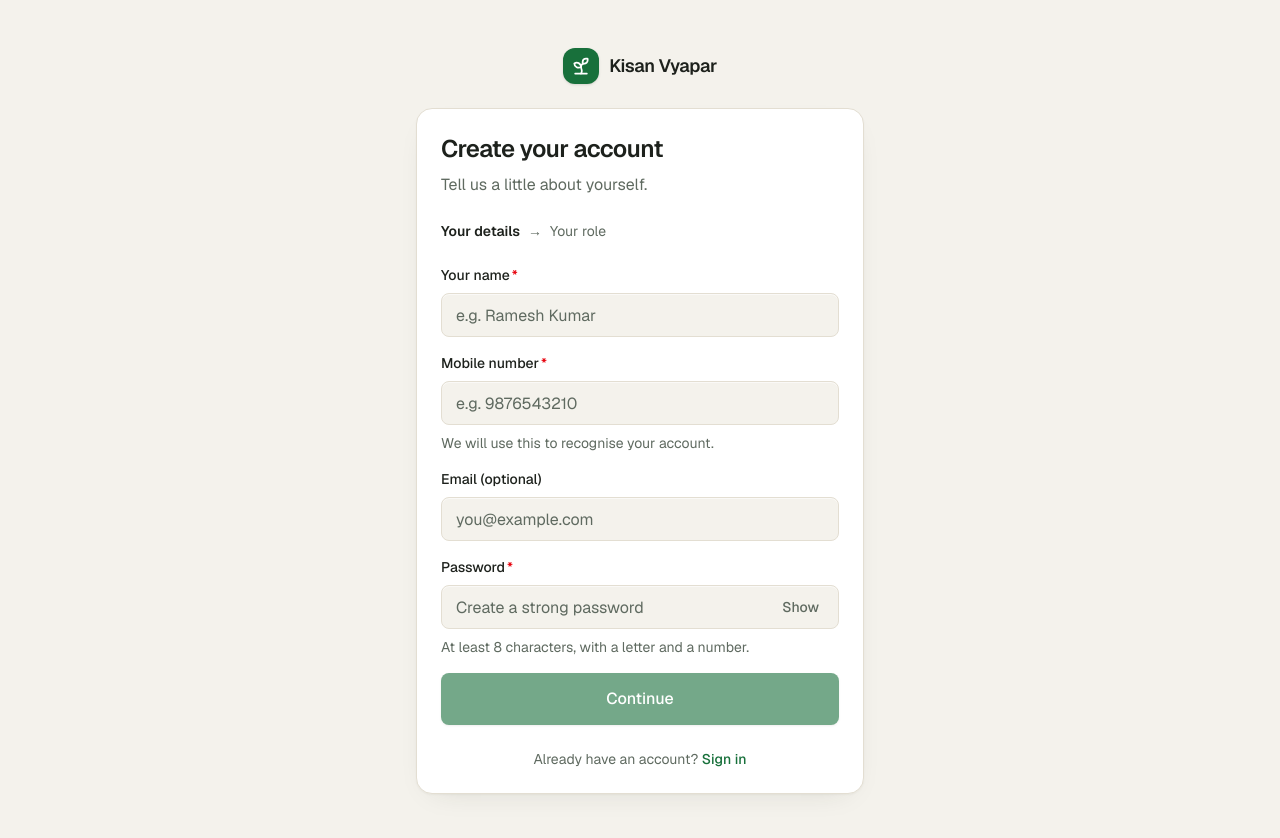
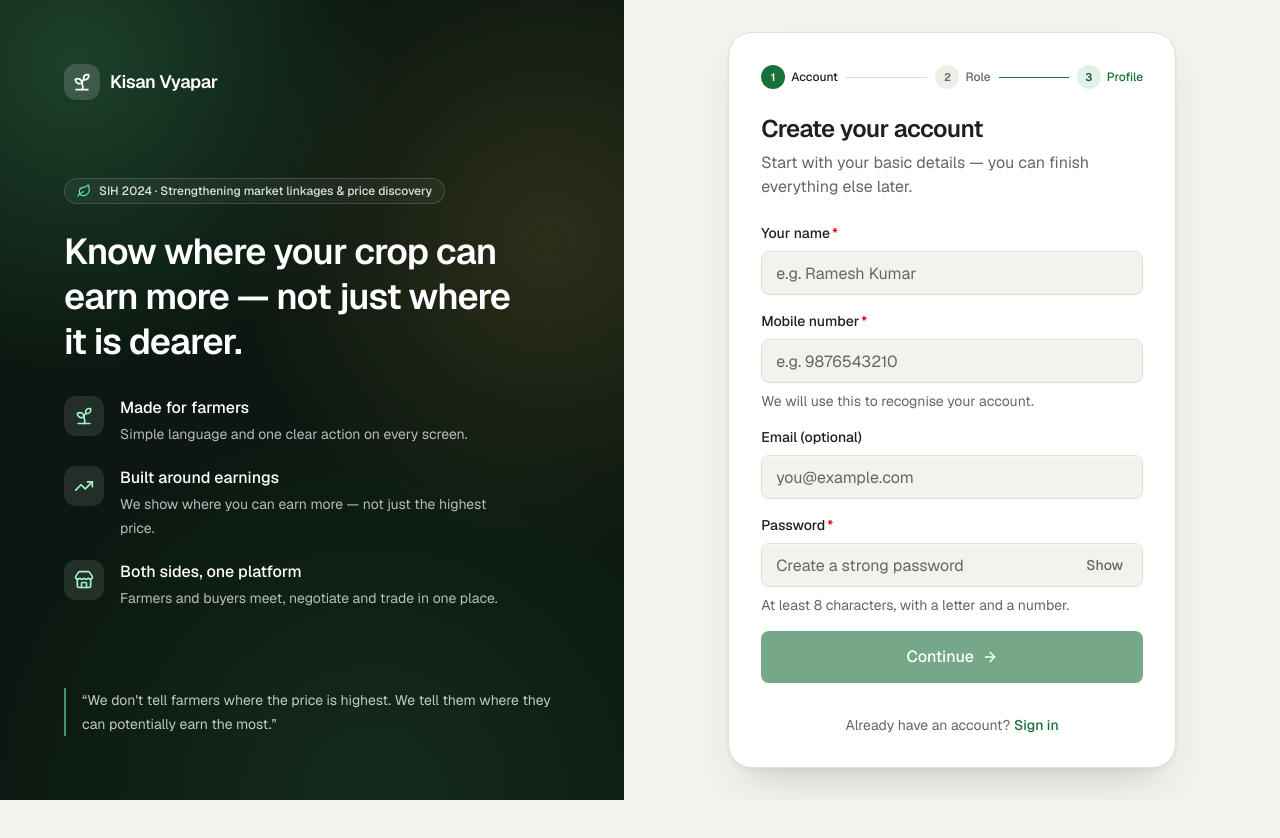
Before and after one commit to MohammedAsimGit/Kisan-Vyapar, a Next.js app: page /auth/register in a window 1280 px wide. Shown: the top 838 px of the page. After the commit the page ends 800 px from the top, so only its background shows below. Built offline with nearby package versions, Linux system fonts and the light colour scheme.

Commit message:
style: redesign authentication experience

```diff
--- a/src/app/auth/register/page.tsx
+++ b/src/app/auth/register/page.tsx
@@ -1,6 +1,5 @@
 import type { Metadata } from "next";
-import { AuthCardContainer, Card } from "@/components/ui";
-import { Brand } from "@/components/shared/brand";
+import { AuthLayout } from "@/components/auth/auth-layout";
 import { RegisterForm } from "@/components/auth/register-form";
 
 export const metadata: Metadata = {
@@ -9,13 +8,10 @@
 
 export default function RegisterPage() {
   return (
-    <AuthCardContainer>
-      <div className="mb-6 flex justify-center">
-        <Brand />
+    <AuthLayout>
+      <div className="rounded-3xl border border-border bg-surface p-6 shadow-raised sm:p-8">
+        <RegisterForm />
       </div>
-      <Card>
-        <RegisterForm />
-      </Card>
-    </AuthCardContainer>
+    </AuthLayout>
   );
 }
--- /dev/null
+++ b/src/components/auth/auth-layout.tsx
@@ -0,0 +1,79 @@
+import { Leaf, Sprout, Store, TrendingUp } from "lucide-react";
+import { Brand } from "@/components/shared/brand";
+
+const HIGHLIGHTS = [
+  {
+    icon: Sprout,
+    title: "Made for farmers",
+    body: "Simple language and one clear action on every screen.",
+  },
+  {
+    icon: TrendingUp,
+    title: "Built around earnings",
+    body: "We show where you can earn more — not just the highest price.",
+  },
+  {
+    icon: Store,
+    title: "Both sides, one platform",
+    body: "Farmers and buyers meet, negotiate and trade in one place.",
+  },
+];
+
+export function AuthLayout({ children }: { children: React.ReactNode }) {
+  return (
+    <div className="min-h-dvh lg:grid lg:grid-cols-[minmax(0,1fr)_minmax(0,1.05fr)]">
+      {/* Visual panel (desktop) */}
+      <aside className="relative hidden overflow-hidden bg-[#0b1710] text-white lg:flex lg:flex-col lg:justify-between lg:p-12 xl:p-16">
+        <div
+          aria-hidden="true"
+          className="pointer-events-none absolute inset-0"
+          style={{
+            backgroundImage:
+              "radial-gradient(circle at 12% 8%, rgba(80,190,120,0.25) 0, transparent 34%), radial-gradient(circle at 88% 30%, rgba(217,166,72,0.16) 0, transparent 40%), radial-gradient(circle at 60% 100%, rgba(80,190,120,0.12) 0, transparent 45%)",
+          }}
+        />
+        <div className="relative">
+          <Brand tone="light" />
+        </div>
+
+        <div className="relative max-w-md">
+          <p className="inline-flex items-center gap-2 rounded-full border border-white/15 bg-white/5 px-3 py-1 text-xs font-medium text-white/85">
+            <Leaf className="size-3.5 text-emerald-300" />
+            SIH 2024 · Strengthening market linkages &amp; price discovery
+          </p>
+          <h2 className="mt-6 text-3xl font-semibold leading-tight tracking-tight xl:text-4xl">
+            Know where your crop can earn more — not just where it is dearer.
+          </h2>
+          <ul className="mt-8 space-y-5">
+            {HIGHLIGHTS.map((item) => (
+              <li key={item.title} className="flex items-start gap-4">
+                <span className="inline-flex size-10 shrink-0 items-center justify-center rounded-xl bg-white/10 text-emerald-200">
+                  <item.icon className="size-5" />
+                </span>
+                <div>
+                  <p className="font-medium text-white">{item.title}</p>
+                  <p className="mt-0.5 text-sm leading-6 text-white/70">{item.body}</p>
+                </div>
+              </li>
+            ))}
+          </ul>
+        </div>
+
+        <blockquote className="relative border-l-2 border-emerald-300/60 pl-4 text-sm leading-6 text-white/75">
+          “We don&apos;t tell farmers where the price is highest. We tell them where
+          they can potentially earn the most.”
+        </blockquote>
+      </aside>
+
+      {/* Form panel */}
+      <main className="relative flex flex-col bg-background">
+        <div className="flex items-center justify-center pt-6 lg:hidden">
+          <Brand />
+        </div>
+        <div className="flex flex-1 items-center justify-center px-4 py-8 sm:px-8 lg:px-12">
+          <div className="w-full max-w-md">{children}</div>
+        </div>
+      </main>
+    </div>
+  );
+}
--- a/src/components/auth/register-form.tsx
+++ b/src/components/auth/register-form.tsx
@@ -3,14 +3,11 @@
 import { useState } from "react";
 import Link from "next/link";
 import { useRouter } from "next/navigation";
+import { ArrowLeft, ArrowRight, Store, Wheat } from "lucide-react";
 import { USER_ROLES, type UserRole } from "@/constants/roles";
 import { postJson, ApiRequestError } from "@/lib/client/fetch-json";
-import {
-  Alert,
-  Button,
-  Field,
-  Input,
-} from "@/components/ui";
+import { cn } from "@/lib/utils/cn";
+import { Alert, Button, Field, Input } from "@/components/ui";
 
 interface RegisterPayload {
   fullName: string;
@@ -22,6 +19,7 @@
 
 interface RoleOption {
   role: UserRole;
+  icon: typeof Wheat;
   title: string;
   description: string;
 }
@@ -29,13 +27,15 @@
 const ROLE_OPTIONS: RoleOption[] = [
   {
     role: USER_ROLES.FARMER,
-    title: "Farmer",
-    description: "I want to sell my produce.",
+    icon: Wheat,
+    title: "I'm a Farmer",
+    description: "Sell your produce and discover better market opportunities.",
   },
   {
     role: USER_ROLES.VENDOR,
-    title: "Vendor",
-    description: "I want to buy agricultural produce.",
+    icon: Store,
+    title: "I'm a Buyer",
+    description: "Find farmers and source the produce you need.",
   },
 ];
 
@@ -51,6 +51,7 @@
   const [email, setEmail] = useState("");
   const [password, setPassword] = useState("");
   const [showPassword, setShowPassword] = useState(false);
+  const [selectedRole, setSelectedRole] = useState<UserRole | null>(null);
   const [submitting, setSubmitting] = useState(false);
   const [error, setError] = useState<string | null>(null);
 
@@ -76,7 +77,7 @@
 
   const canContinue = nameOk && phoneOk && passwordOk;
 
-  async function handleRoleChoose(role: UserRole) {
+  async function submitRegistration(role: UserRole) {
     setError(null);
     setSubmitting(true);
 
@@ -103,22 +104,78 @@
     }
   }
 
+  const actionLabel = !selectedRole
+    ? "Choose a role to continue"
+    : selectedRole === USER_ROLES.FARMER
+      ? "Create my farmer account"
+      : "Create my buyer account";
+
   return (
     <div className="space-y-6">
-      <div className="space-y-2">
-        <h1 className="text-2xl font-semibold tracking-tight">Create your account</h1>
+      {/* Progress */}
+      <ol className="flex items-center gap-1" aria-label="Progress">
+        {[
+          { index: 1, label: "Account" },
+          { index: 2, label: "Role" },
+          { index: 3, label: "Profile" },
+        ].map((item, position) => {
+          const reached = step >= item.index || item.index === 3;
+          const current = step === item.index;
+          return (
+            <li
+              key={item.label}
+              className={cn("flex items-center gap-1", position > 0 && "flex-1")}
+            >
+              {position > 0 ? (
+                <span
+                  aria-hidden="true"
+                  className={cn(
+                    "mx-1 h-px flex-1",
+                    reached ? "bg-primary" : "bg-border",
+                  )}
+                />
+              ) : null}
+              <span
+                aria-current={current ? "step" : undefined}
+                className={cn(
+                  "inline-flex items-center gap-1.5 whitespace-nowrap text-xs font-medium",
+                  current
+                    ? "text-foreground"
+                    : reached
+                      ? "text-primary"
+                      : "text-muted-foreground",
+                )}
+              >
+                <span
+                  aria-hidden="true"
+                  className={cn(
+                    "inline-flex size-6 items-center justify-center rounded-full text-[11px] font-semibold",
+                    current
+                      ? "bg-primary text-primary-foreground"
+                      : reached
+                        ? "bg-primary-soft text-primary-soft-fg"
+                        : "bg-muted text-muted-foreground",
+                  )}
+                >
+                  {item.index}
+                </span>
+                <span className="hidden sm:inline">{item.label}</span>
+              </span>
+            </li>
+          );
+        })}
+      </ol>
+
+      <div className="space-y-1.5">
+        <h1 className="text-2xl font-semibold tracking-tight">
+          {step === 1 ? "Create your account" : "How will you use Kisan Vyapar?"}
+        </h1>
         <p className="text-muted-foreground">
           {step === 1
-            ? "Tell us a little about yourself."
-            : "Choose how you will use Kisan Vyapar."}
+            ? "Start with your basic details — you can finish everything else later."
+            : "Pick the side of the market you are on."}
         </p>
       </div>
-
-      <ol className="flex items-center gap-2 text-sm text-muted-foreground" aria-label="Progress">
-        <li className={step === 1 ? "font-semibold text-foreground" : ""}>Your details</li>
-        <li aria-hidden="true">→</li>
-        <li className={step === 2 ? "font-semibold text-foreground" : ""}>Your role</li>
-      </ol>
 
       {error ? (
         <Alert tone="error" title="We couldn't create your account.">
@@ -209,7 +266,7 @@
               <button
                 type="button"
                 onClick={() => setShowPassword((value) => !value)}
-                className="absolute inset-y-0 right-2 my-auto flex h-8 items-center rounded-lg px-3 text-sm font-medium text-muted-foreground hover:bg-muted"
+                className="absolute inset-y-0 right-2 my-auto flex h-8 items-center rounded-md px-3 text-sm font-medium text-muted-foreground hover:bg-muted"
               >
                 {showPassword ? "Hide" : "Show"}
               </button>
@@ -218,50 +275,101 @@
 
           <Button type="submit" size="lg" className="w-full" disabled={!canContinue}>
             Continue
+            <ArrowRight className="size-4" />
           </Button>
         </form>
       ) : (
-        <div className="space-y-3" role="group" aria-label="Choose a role">
-          {ROLE_OPTIONS.map((option) => (
+        <div className="space-y-4">
+          <div className="grid gap-3" role="group" aria-label="Choose a role">
+            {ROLE_OPTIONS.map((option) => {
+              const selected = selectedRole === option.role;
+              return (
                 <button
                   key={option.role}
                   type="button"
+                  aria-pressed={selected}
                   disabled={submitting}
-              onClick={() => handleRoleChoose(option.role)}
-              className="flex w-full flex-col items-start gap-1 rounded-2xl border border-border bg-background p-5 text-left transition-colors hover:border-primary hover:bg-muted/50 focus-visible:outline-none focus-visible:ring-2 focus-visible:ring-ring focus-visible:ring-offset-2 focus-visible:ring-offset-background disabled:opacity-60"
+                  onClick={() => {
+                    setSelectedRole(option.role);
+                    setError(null);
+                  }}
+                  className={cn(
+                    "group flex w-full items-center gap-4 rounded-2xl border bg-background p-5 text-left transition-all duration-150 focus-visible:outline-none focus-visible:ring-2 focus-visible:ring-ring focus-visible:ring-offset-2 focus-visible:ring-offset-background disabled:opacity-60",
+                    selected
+                      ? "border-primary bg-primary-soft/50 shadow-card"
+                      : "border-border hover:border-primary/60 hover:bg-muted",
+                  )}
                 >
-              <span className="text-lg font-semibold">{option.title}</span>
-              <span className="text-muted-foreground">{option.description}</span>
+                  <span
+                    className={cn(
+                      "inline-flex size-12 shrink-0 items-center justify-center rounded-2xl transition-colors",
+                      selected
+                        ? "bg-primary text-primary-foreground"
+                        : "bg-primary-soft text-primary-soft-fg group-hover:bg-primary/15",
+                    )}
+                  >
+                    <option.icon className="size-6" />
+                  </span>
+                  <span className="min-w-0 flex-1">
+                    <span className="block text-lg font-semibold text-foreground">
+                      {option.title}
+                    </span>
+                    <span className="mt-0.5 block text-sm leading-6 text-muted-foreground">
+                      {option.description}
+                    </span>
+                  </span>
+                  <span
+                    aria-hidden="true"
+                    className={cn(
+                      "inline-flex size-6 shrink-0 items-center justify-center rounded-full border",
+                      selected
+                        ? "border-primary bg-primary text-primary-foreground"
+                        : "border-border-strong",
+                    )}
+                  >
+                    {selected ? (
+                      <svg viewBox="0 0 24 24" fill="none" stroke="currentColor" strokeWidth="3" className="size-3.5">
+                        <path d="M5 13l4 4L19 7" strokeLinecap="round" strokeLinejoin="round" />
+                      </svg>
+                    ) : null}
+                  </span>
                 </button>
-          ))}
+              );
+            })}
+          </div>
 
-          {submitting ? (
-            <p role="status" className="text-center text-sm text-muted-foreground">
-              Creating your account…
-            </p>
-          ) : (
-            <div className="flex flex-col gap-3 pt-2 sm:flex-row">
-              <Button variant="ghost" onClick={() => setStep(1)}>
-                Back
+          <Button
+            size="lg"
+            className="w-full"
+            disabled={!selectedRole}
+            loading={submitting}
+            onClick={() => {
+              if (selectedRole) {
+                void submitRegistration(selectedRole);
+              }
+            }}
+          >
+            {actionLabel}
           </Button>
-              <Button
-                variant="outline"
-                className="flex-1"
+
+          <button
+            type="button"
             onClick={() => setStep(1)}
+            disabled={submitting}
+            className="inline-flex w-full items-center justify-center gap-1.5 rounded-lg px-3 py-2 text-sm font-medium text-muted-foreground transition-colors hover:bg-muted hover:text-foreground focus-visible:outline-none focus-visible:ring-2 focus-visible:ring-ring focus-visible:ring-offset-2 focus-visible:ring-offset-background disabled:opacity-60"
           >
-                Change my details
-              </Button>
-            </div>
-          )}
+            <ArrowLeft className="size-4" />
+            Back to details
+          </button>
         </div>
       )}
 
-      <p className="text-center text-sm text-muted-foreground">
+      <div className="pt-2 text-center text-sm text-muted-foreground">
         Already have an account?{" "}
         <Link href="/auth/login" className="font-medium text-primary underline-offset-4 hover:underline">
           Sign in
         </Link>
-      </p>
+      </div>
     </div>
   );
 }
```
Also changed, not shown: src/app/auth/login/page.tsx (+5 -9 lines). Lines whose indentation alone changed are shown as unchanged.
